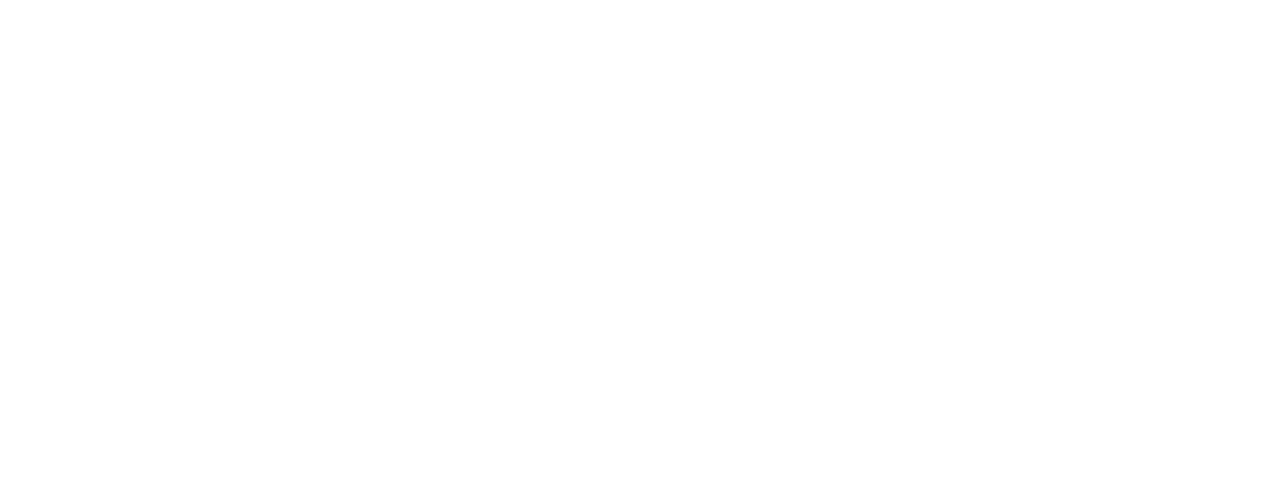
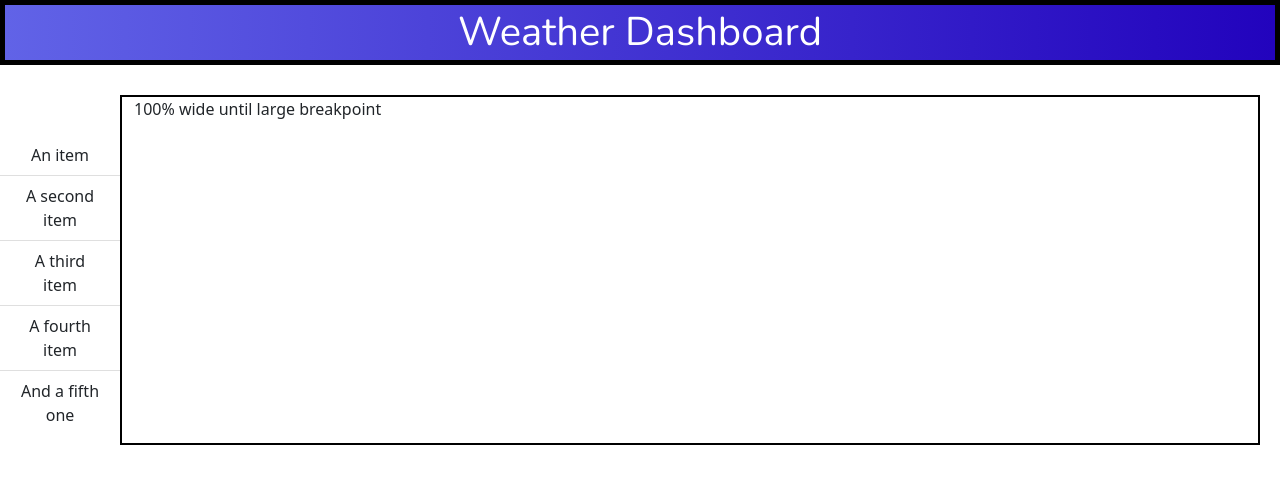
Before and after one commit to JayBarbanel/WeatherTracker, a plain HTML site: page Index.html in a window 1280 px wide. Drawn offline with nearby package versions, Linux system fonts and the light colour scheme; a web font is replaced by a local one.

Commit message:
first attempt usig boostrap, need to revise

```diff
--- a/Index.html
+++ b/Index.html
@@ -5,10 +5,45 @@
     <meta charset="UTF-8">
     <meta http-equiv="X-UA-Compatible" content="IE=edge">
     <meta name="viewport" content="width=device-width, initial-scale=1.0">
-    <title>Document</title>
+    <title>Weather App</title>
+    <!--Bootstrap Link-->
+    <link href="https://cdn.jsdelivr.net/npm/bootstrap@5.1.3/dist/css/bootstrap.min.css" rel="stylesheet" integrity="sha384-1BmE4kWBq78iYhFldvKuhfTAU6auU8tT94WrHftjDbrCEXSU1oBoqyl2QvZ6jIW3" crossorigin="anonymous">
+    <!--Fonts linked-->
+    <link rel="preconnect" href="https://fonts.googleapis.com">
+    <link rel="preconnect" href="https://fonts.gstatic.com" crossorigin>
+    <link href="https://fonts.googleapis.com/css2?family=DM+Serif+Display&family=Kanit:wght@100;300&family=Nunito:wght@200&family=Thasadith:wght@400;700&display=swap" rel="stylesheet">
+
+    <!--Css style sheet -->
+    <link rel="stylesheet" href="./assets/style.css">
+
 </head>
 
 <body>
+    <section>
+        <div class="header">
+            <h1>Weather Dashboard</h1>
+        </div>
+    </section>
+    <section>
+        <div class="container-lg">100% wide until large breakpoint</div>
+    </section>
+    <section>
+        <ul class="list-group list-group-flush">
+            <li class="list-group-item">An item</li>
+            <li class="list-group-item">A second item</li>
+            <li class="list-group-item">A third item</li>
+            <li class="list-group-item">A fourth item</li>
+            <li class="list-group-item">And a fifth one</li>
+        </ul>
+    </section>
+
+
+
+
+
+
+    <!--JavaScript link-->
+    <script src="./assets/script.js"></script>
 
 </body>
 
--- a/assets/style.css
+++ b/assets/style.css
@@ -0,0 +1,30 @@
+.header {
+    border-style: solid;
+    border-color: black;
+    border-width: 5px;
+    height: 65px;
+    color: white;
+    text-align: center;
+    font-family: 'Nunito', sans-serif;
+    background-image: linear-gradient(to right, rgb(97, 99, 231), rgb(34, 3, 189))
+}
+
+h1 {
+    margin: 3px;
+}
+
+.container-lg {
+    float: right;
+    border-style: solid;
+    border-color: black;
+    border-width: 2px;
+    height: 350px;
+    margin-top: 30px;
+    margin-right: 20px;
+}
+
+.list-group {
+    margin-top: 70px;
+    width: 70;
+    text-align: center;
+}
```
